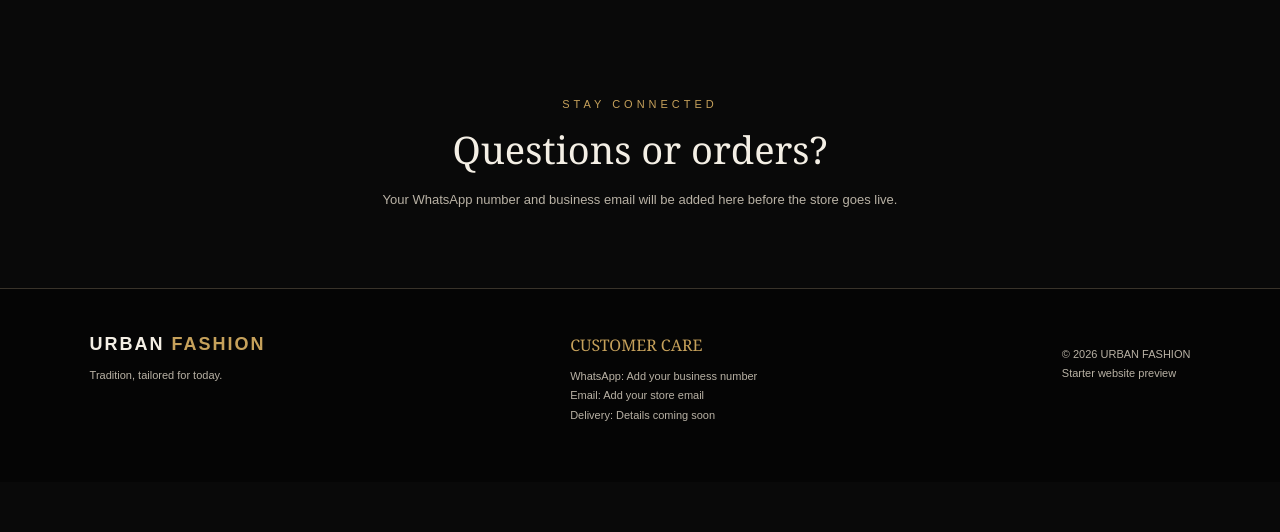
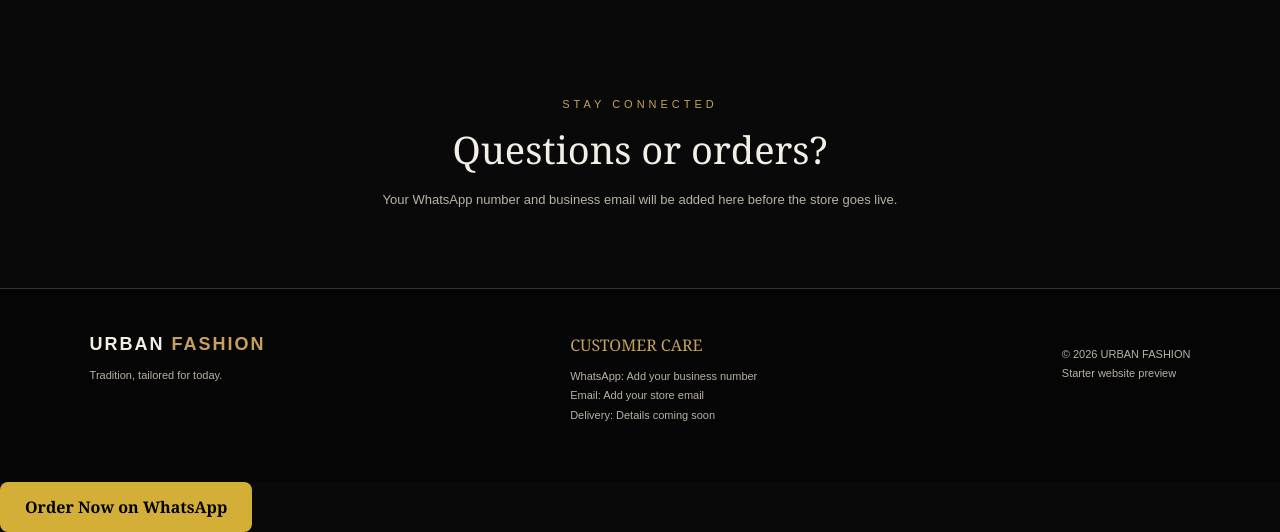
Before and after one commit to uashfaq153/urban-fashion, a plain HTML site: page index.html in a window 1280 px wide. Shown: the part 2645-3177 px from the top of the page. Before the commit the page ends 3127 px from the top, so only its background shows below. Drawn offline with Linux system fonts and the light colour scheme.

Commit message:
Add 'Order Now on WhatsApp' button to index.html

```diff
--- a/index.html
+++ b/index.html
@@ -110,5 +110,6 @@ function toggleCart(){document.getElementById('cart').classList.toggle('open')}
 function checkout(){alert('Checkout will be activated after adding products, prices, delivery and your business contact details.')}
 render();
 </script>
+<a href="https://wa.me/923396036746?text=I%20want%20to%20order%20Original%20Boski" target="_blank" style="display:inline-block;background:#D4AF37;color:#000;padding:14px 25px;border-radius:8px;text-decoration:none;font-weight:bold;">Order Now on WhatsApp</a>
 </body>
 </html>
```
